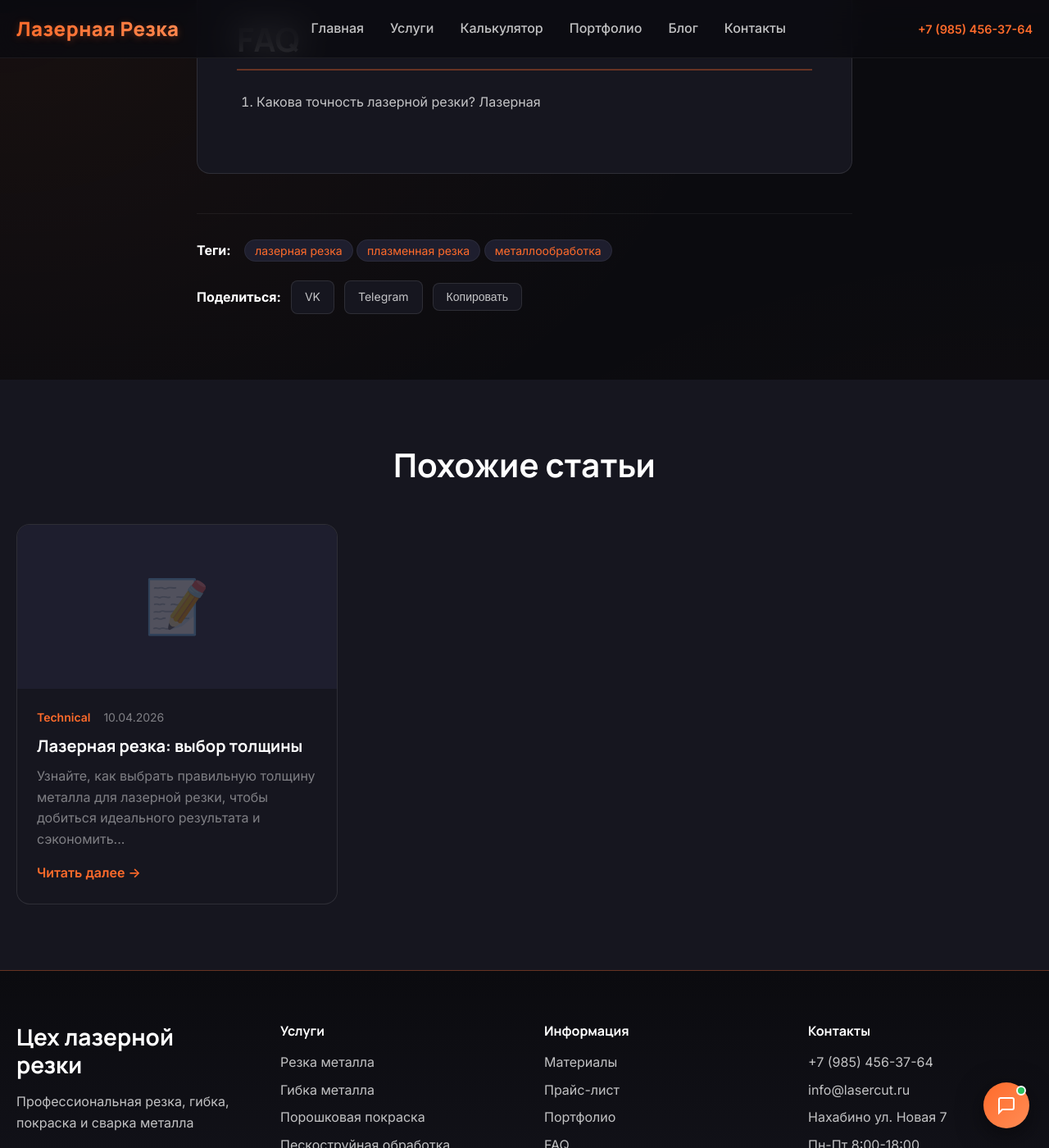
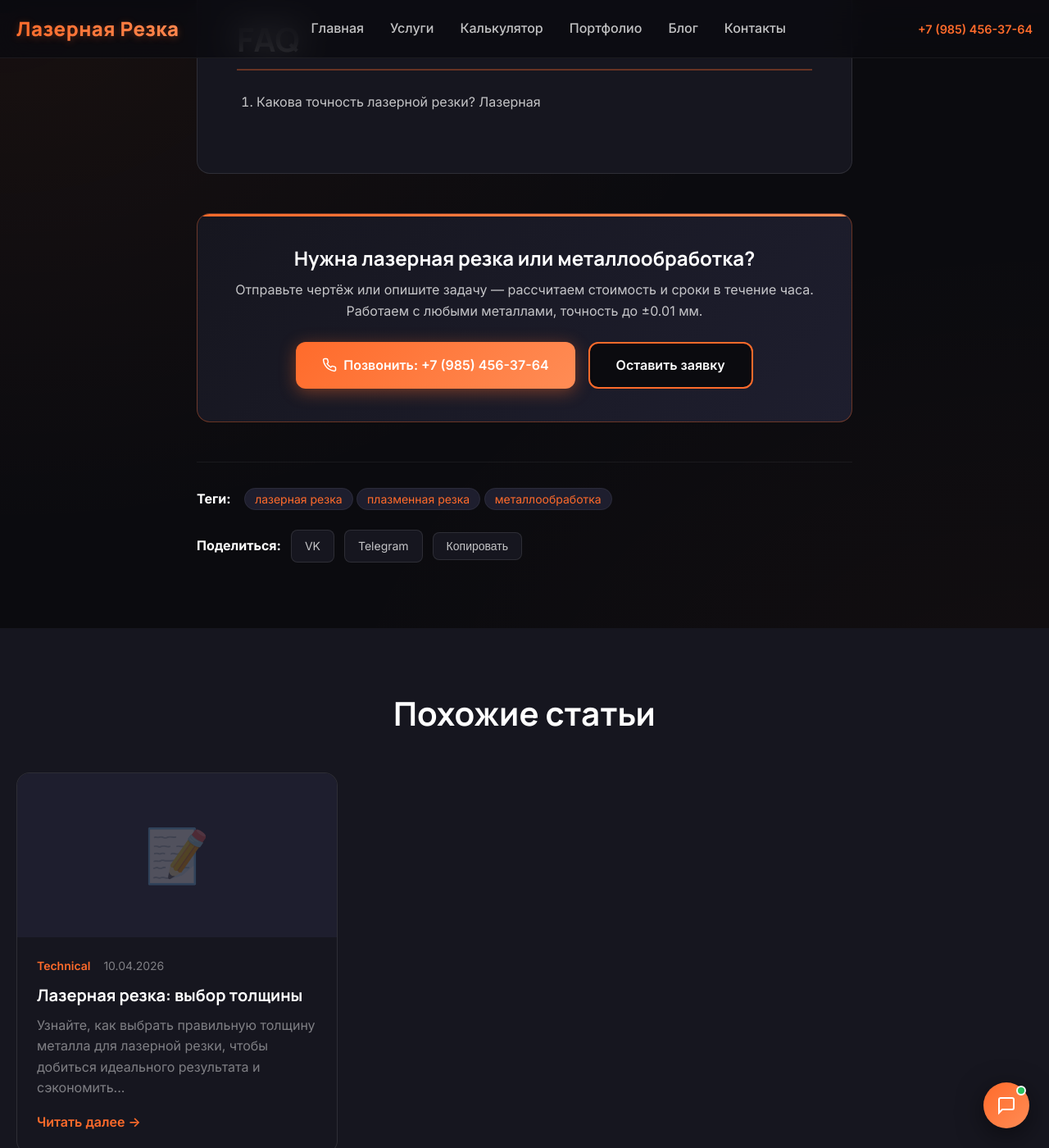
Before and after one commit to kaylas000/lazer-rezka, a Jekyll site: the page built from _posts/2026-04-14-lazer-vs-plazma.md, in a window 1280 px wide and 1400 px high, scrolled down 2684 px. Shown: the whole window at 82% size. Built offline with Jekyll 4.4.1, drawn with Linux system fonts in a browser that asks for light colours.

Commit message:
feat: add CTA block with contact button to all blog posts

```diff
--- a/_layouts/post.html
+++ b/_layouts/post.html
@@ -39,6 +39,18 @@ layout: default
 
     <div class="post-content">
       {{ content }}
+    </div>
+
+    <div class="post-cta">
+      <h2>Нужна лазерная резка или металлообработка?</h2>
+      <p>Отправьте чертёж или опишите задачу — рассчитаем стоимость и сроки в течение часа. Работаем с любыми металлами, точность до ±0.01 мм.</p>
+      <div class="post-cta-buttons">
+        <a href="tel:{{ site.company.phone }}" class="btn btn-primary">
+          <svg width="18" height="18" viewBox="0 0 24 24" fill="none" stroke="currentColor" stroke-width="2" stroke-linecap="round" stroke-linejoin="round"><path d="M22 16.92v3a2 2 0 0 1-2.18 2 19.79 19.79 0 0 1-8.63-3.07 19.5 19.5 0 0 1-6-6 19.79 19.79 0 0 1-3.07-8.67A2 2 0 0 1 4.11 2h3a2 2 0 0 1 2 1.72c.127.96.361 1.903.7 2.81a2 2 0 0 1-.45 2.11L8.09 9.91a16 16 0 0 0 6 6l1.27-1.27a2 2 0 0 1 2.11-.45c.907.339 1.85.573 2.81.7A2 2 0 0 1 22 16.92z"/></svg>
+          Позвонить: {{ site.company.phone }}
+        </a>
+        <a href="/contacts/" class="btn btn-secondary">Оставить заявку</a>
+      </div>
     </div>
 
     <div class="post-footer">
--- a/assets/css/main.css
+++ b/assets/css/main.css
@@ -1915,6 +1915,77 @@ a, button, .card, .service-card, .advantage, .step {
   margin-bottom: 24px;
 }
 
+/* Blog Post CTA */
+.post-cta {
+  max-width: 800px;
+  margin: 48px auto 0;
+  padding: 40px 36px;
+  background: linear-gradient(135deg, var(--bg-surface) 0%, var(--bg-elevated) 100%);
+  border: 1px solid var(--border-accent);
+  border-radius: var(--radius-lg);
+  text-align: center;
+  position: relative;
+  overflow: hidden;
+}
+
+.post-cta::before {
+  content: '';
+  position: absolute;
+  top: 0;
+  left: 0;
+  right: 0;
+  height: 3px;
+  background: linear-gradient(90deg, var(--accent-orange), var(--accent-light));
+}
+
+.post-cta h2 {
+  font-family: var(--font-display);
+  font-size: clamp(1.25rem, 3vw, 1.5rem);
+  color: var(--text-primary);
+  margin-bottom: 12px;
+  margin-top: 0;
+}
+
+.post-cta p {
+  color: var(--text-secondary);
+  font-size: 1rem;
+  line-height: 1.6;
+  margin-bottom: 24px;
+}
+
+.post-cta-buttons {
+  display: flex;
+  justify-content: center;
+  gap: 16px;
+  flex-wrap: wrap;
+}
+
+.post-cta-buttons .btn {
+  display: inline-flex;
+  align-items: center;
+  gap: 8px;
+}
+
+.post-cta-buttons .btn svg {
+  flex-shrink: 0;
+}
+
+@media (max-width: 768px) {
+  .post-cta {
+    padding: 28px 20px;
+    margin: 32px auto 0;
+  }
+
+  .post-cta-buttons {
+    flex-direction: column;
+  }
+
+  .post-cta-buttons .btn {
+    width: 100%;
+    justify-content: center;
+  }
+}
+
 .post-footer {
   max-width: 800px;
   margin: 48px auto 0;
```
